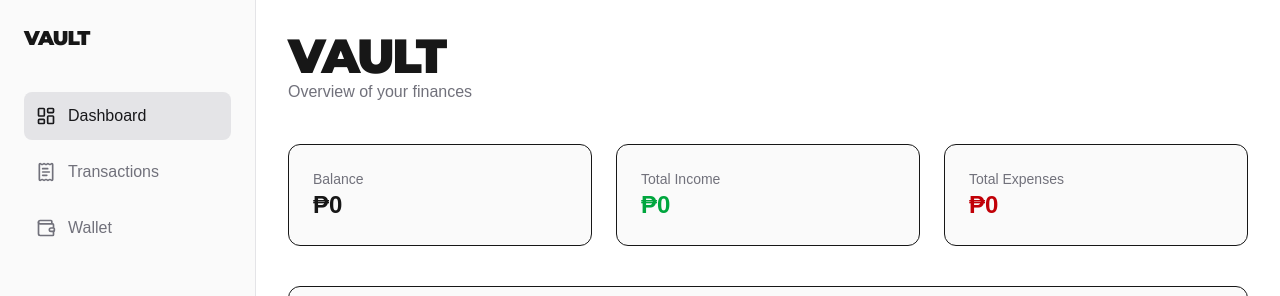
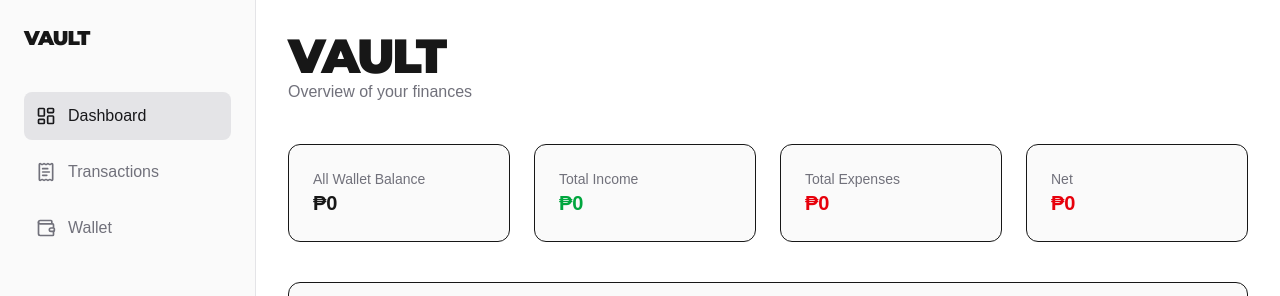
Before and after one commit to staagatajd/vault-app, a Next.js app: page / in a window 1280 px wide. Shown: the top 296 px of the page. Built offline with nearby package versions, Linux system fonts and the light colour scheme; no server answers; the database is empty.

Commit message:
add a net and net status. truncate texts that are too long. recent transactions tracked non ascending order

```diff
--- a/src/app/page.js
+++ b/src/app/page.js
@@ -10,6 +10,7 @@ export default function Dashboard() {
   const [income, setIncome] = useState(0);
   const [expense, setExpense] = useState(0);
   const [transactions, setTransactions] = useState([]);
+  const [wallets, setWallets] = useState([]);
 
   const fetchBalance = async () =>
   {
@@ -23,7 +24,7 @@ export default function Dashboard() {
     }
 
     return error;
-  }
+  };
 
   const fecthAllIncome = async () =>
   {
@@ -39,7 +40,7 @@ export default function Dashboard() {
     }
 
     return 0;
-  }
+  };
 
   const fetchAllExpense = async () =>
   {
@@ -55,11 +56,11 @@ export default function Dashboard() {
     }
 
     return 0;
-  }
+  };
 
   const fetchAllTransactions = async () =>
   {
-    const {data,error} = await supabase.from('transactions').select('*');
+    const {data,error} = await supabase.from('transactions').select('*').order('created_at', {ascending: false});
 
     if(data)
     {
@@ -70,7 +71,23 @@ export default function Dashboard() {
       console.log(error);
     }
 
-  }
+  };
+
+  const fetchAllWallets = async () =>
+  {
+    const {data,error} = await supabase.from('wallets').select('*');
+
+    if(!error && data)
+    {
+      const walletMap = data.reduce((acc, wallet) => {
+        acc[wallet.id] = wallet;
+        return acc;
+      },{});
+
+      setWallets(walletMap);
+    }
+  };
+
 
 
   useEffect(() =>
@@ -94,11 +111,12 @@ export default function Dashboard() {
       setExpense(result);
     }
 
+    fetchAllWallets();
     fetchAllTransactions();
     getAllExpense();
     getAllIncome();
     getBalance();
-  }, [])
+  }, []);
 
 
   return(
@@ -117,14 +135,14 @@ export default function Dashboard() {
       </header>
 
       {/* STAT SECTION */}
-      <div className="grid grid-cols-1 md:grid-cols-3 gap-6 mb-10">
+      <div className="grid grid-cols-1 md:grid-cols-4 gap-6 mb-10">
 
         {/* balance card */}
         <div className="p-6 bg-zinc-50 border rounded-xl">
           <p className="text-sm text-zinc-500">
-            Balance
+            All Wallet Balance
           </p>
-          <h2 className="text-2xl font-bold">
+          <h2 className="text-xl truncate font-bold">
             ₱{Number(balance).toLocaleString()}
           </h2>
         </div>
@@ -134,7 +152,7 @@ export default function Dashboard() {
           <p className="text-sm text-zinc-500">
             Total Income
           </p>
-          <h2 className="text-2xl font-bold text-green-600">
+          <h2 className="text-xl font-bold text-green-600 truncate">
             ₱{Number(income).toLocaleString()}
           </h2>
         </div>
@@ -144,8 +162,20 @@ export default function Dashboard() {
           <p className="text-sm text-zinc-500">
             Total Expenses
           </p>
-          <h2 className="text-2xl font-bold text-red-700">
+          <h2 className="text-xl font-bold text-red-600 truncate">
              ₱{Number(expense).toLocaleString()}
+          </h2>
+        </div>
+
+        {/* net */}
+        <div className="p-6 bg-zinc-50 border rounded-xl">
+
+          <p className="text-sm text-zinc-500">
+            Net
+          </p>
+
+          <h2 className={`text-xl font-bold ${income-expense > 0 ? 'text-green-600' : 'text-red-600'} truncate`}>
+             ₱{Number(income-expense).toLocaleString()}
           </h2>
         </div>
 
@@ -158,6 +188,10 @@ export default function Dashboard() {
         <ul className="space-y-3">
 
             {transactions.map((transact) => {
+
+              const wallet = wallets[transact.wallet_id];
+              const walletType = wallet?.type || "...";
+
               return (
                 <li key = {transact.id} className="flex justify-between border-b pb-2 text-sm ">
                   <span>
@@ -165,7 +199,9 @@ export default function Dashboard() {
                       {new Date(transact.created_at).toLocaleString()}
                     </span>
 
-                    {/* to add here type of wallet      */}
+                    <span className= { walletType === 'Cash' ? 'text-amber-600' : walletType === 'Bank' ? 'text-purple-600' : 'text-blue-600'}>
+                      {walletType}
+                    </span>
                   </span>
 
                   <span className={transact.type === 'income' ? 'text-green-500' : 'text-red-500'}>
--- a/src/app/transaction/page.js
+++ b/src/app/transaction/page.js
@@ -9,7 +9,7 @@ export default function TransactionPage()
 
     const fetchWallets = async () =>
     {
-        const {data , error} = await supabase.from('wallets').select('*');
+        const {data , error} = await supabase.from('wallets').select('*').order('created_at', {ascending: true});
 
         if(data)
         {
@@ -85,7 +85,7 @@ export default function TransactionPage()
 
                             </div>
 
-                            <span className="text-2xl font-mono font-bold text-zinc-900 border-b border-zinc-100">
+                            <span className="max-w-44 truncate text-xl font-mono font-bold text-zinc-900 border-b border-zinc-100">
                                 ₱{Number(wallet.balance).toLocaleString()}
                             </span>
 
@@ -109,7 +109,7 @@ export default function TransactionPage()
                                             <span className="text-[15px] text-zinc-400">{new Date(trans.created_at).toLocaleString()}</span>
                                         </div>
 
-                                        <span className = {`font-bold ${trans.type === 'income' ? 'text-emerald-700' : 'text-rose-700'}`}>
+                                        <span className = {`truncate text-xl font-bold ${trans.type === 'income' ? 'text-emerald-700' : 'text-rose-700'}`}>
                                             {trans.type === 'income' ? '+' : '-'}₱{Number(trans.amount).toLocaleString()}
                                         </span>
                                     </div>
@@ -123,17 +123,17 @@ export default function TransactionPage()
                         <div className="mt-4 grid grid-cols-3 gap-4 text-center pt-2 border-t border-zinc-200">
                             <div>
                                 <p className="text-xs text-zinc-500">Total Income</p>
-                                <p className="font-bold text-emerald-600">₱{stats.totalIncome.toLocaleString()}</p>
+                                <p className="font-bold text-emerald-600 truncate text-xl">₱{stats.totalIncome.toLocaleString()}</p>
                             </div>
 
                             <div>
                                 <p className="text-xs text-zinc-500">Total Expense</p>
-                                <p className="font-bold text-rose-600">₱{stats.totalExpense.toLocaleString()}</p>
+                                <p className="font-bold text-rose-600 truncate text-xl">₱{stats.totalExpense.toLocaleString()}</p>
                             </div>
 
                             <div>
                                 <p className="text-xs text-zinc-500">Net</p>
-                                <p className={`font-bold ${stats.net < 0 ? 'text-rose-600' : 'text-emerald-600'}`}>
+                                <p className={`font-bold truncate text-xl ${stats.net < 0 ? 'text-rose-600' : 'text-emerald-600'}`}>
                                     ₱{stats.net.toLocaleString()}
                                 </p>
                             </div>
--- a/src/app/wallet/page.js
+++ b/src/app/wallet/page.js
@@ -15,7 +15,7 @@ export default function WalletPage()
 
     const fetchWallets = async () =>
     {
-        const {data , error} = await supabase.from('wallets').select('*');
+        const {data , error} = await supabase.from('wallets').select('*').order('created_at', {ascending: true});
 
         if(data)
         {
@@ -92,7 +92,7 @@ export default function WalletPage()
                 fetchWallets();
             }
         }
-    }
+    };
 
     const editWalletName = async (id) =>
     {
@@ -109,7 +109,7 @@ export default function WalletPage()
         {
             fetchWallets();
         }
-    }
+    };
 
     useEffect(() =>
     {
@@ -200,7 +200,7 @@ export default function WalletPage()
 
                             <div>
                                 <p className="text-sm text-zinc-500">Current Balance</p>
-                                <p className="text-3xl font-mono font-bold">
+                                <p className="font-mono font-bold truncate text-xl">
                                     ₱{Number(wallet.balance).toLocaleString(undefined, {minimumFractionDigits: 2})}
                                 </p>
                             </div>
```
